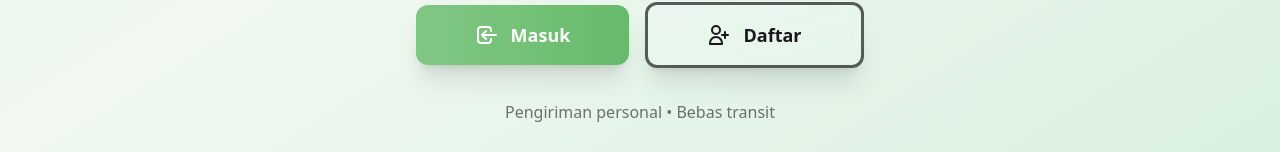
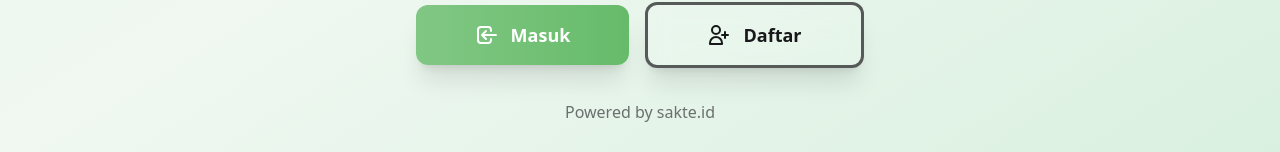
Before and after one commit to labibs/nebeng, a React (Vite) app: page / in a window 1280 px wide. Shown: the part 645-797 px from the top of the page. Built offline with nearby package versions, Linux system fonts and the light colour scheme; no server answers.

Commit message:
menambahkan shortcut

```diff
--- a/src/pages/Landing.jsx
+++ b/src/pages/Landing.jsx
@@ -147,7 +147,7 @@ export default function Landing() {
         </div>
         {/* Footer tagline kecil */}
         <p className="mt-8 text-sm sm:text-base text-base-content/60 dark:text-white/50 text-center">
-          Pengiriman personal • Bebas transit
+          Powered by <sakte className="id"><a href="https://sakte.id">sakte.id</a></sakte>
         </p>
       </div>
     </SignedOut>
```
